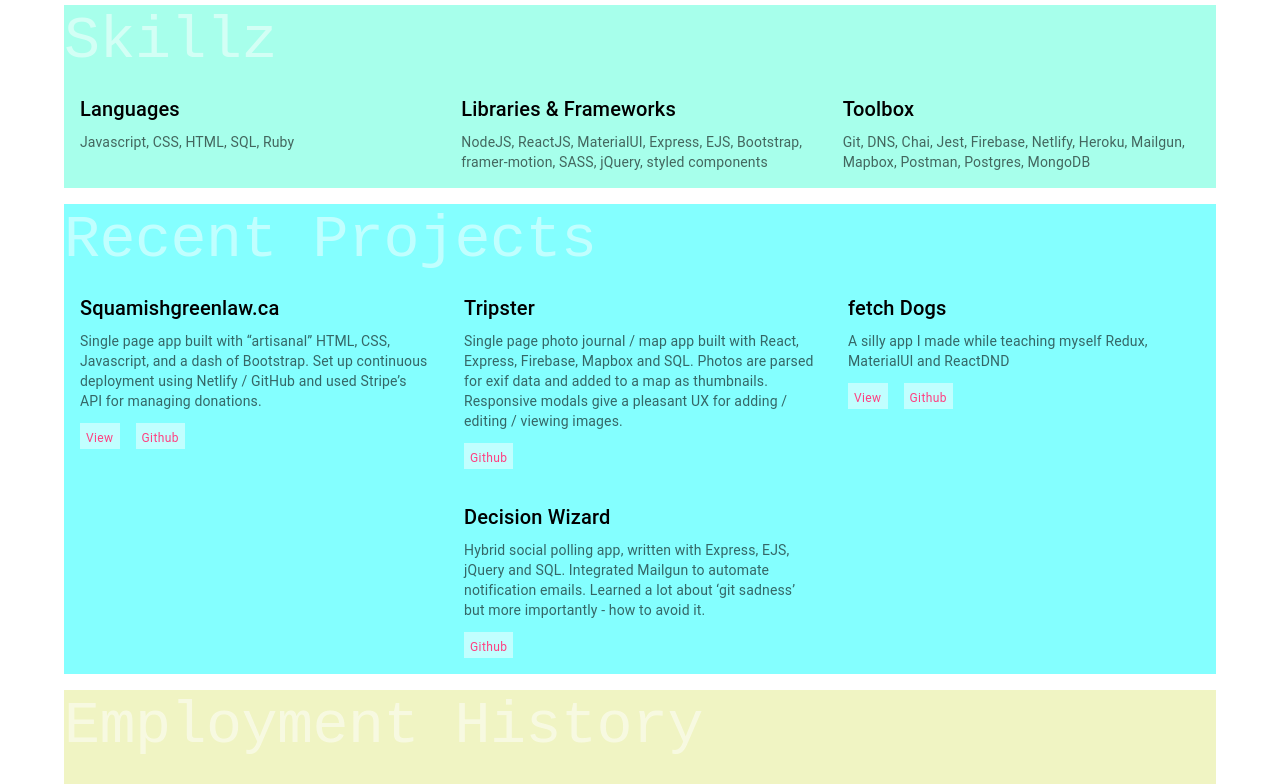
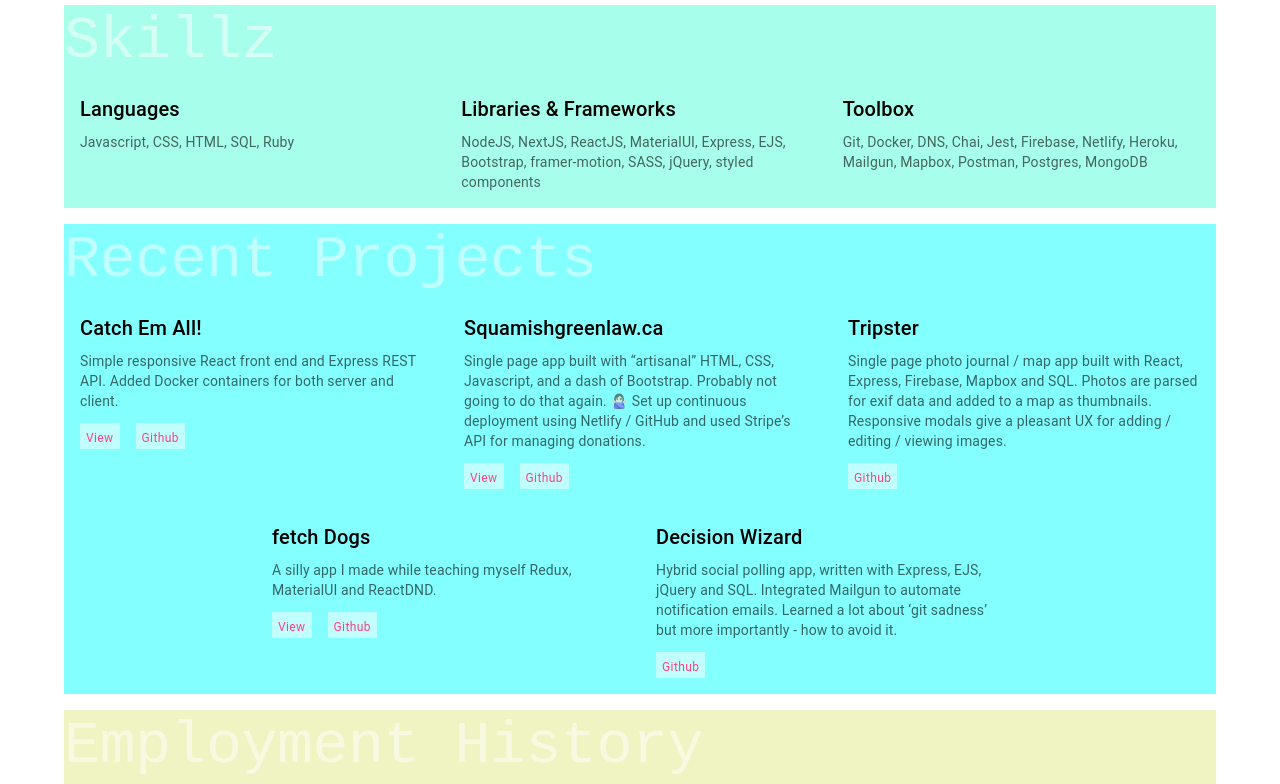
Before and after one commit to teknoboten/boten, a React (Create React App) app: page /resume in a window 1280 px wide. Shown: the part 720-1504 px from the top of the page. Built offline with nearby package versions, Linux system fonts and the light colour scheme.

Commit message:
update resume... resist re-writing this entire app with materialUI

```diff
--- a/src/rzm.js
+++ b/src/rzm.js
@@ -4,12 +4,22 @@ const about = [
   'Coworkers and clients have described me as patient, hard-working, clever and “pleasant to work with, as long as you don’t mind the literal LOL-ing coming from her desk”.',
 ]
 
+const catchEmAll = {
+  title: 'Catch Em All!',
+  github: 'https://github.com/teknoboten/catch-em-all',
+  url: 'https://github.com/teknoboten/catch-em-all',
+  description:
+    'Simple responsive React front end and Express REST API. Added Docker containers for both server and client.',
+  tags: ['Express', 'Docker', 'Material UI', 'Styled Components', 'React']
+}
+
+
 const squamishGreenlaw = {
   title: 'Squamishgreenlaw.ca',
   github: 'https://github.com/teknoboten/SquamishGreenlaw',
   url: 'https://www.squamishgreenlaw.ca/',
   description:
-    'Single page app built with “artisanal” HTML, CSS, Javascript, and a dash of Bootstrap. Set up continuous deployment using Netlify / GitHub and used Stripe’s API for managing donations.',
+    'Single page app built with “artisanal” HTML, CSS, Javascript, and a dash of Bootstrap. Probably not going to do that again. 🙅🏻‍♀️ Set up continuous deployment using Netlify / GitHub and used Stripe’s API for managing donations.',
   tags: ['HTML', 'CSS', 'Javascript', 'Bootstrap', 'Netlify', 'Github'],
 }
 
@@ -27,7 +37,7 @@ const fetchDogs = {
   github: 'https://github.com/teknoboten/fetchDogs',
   url: 'https://sparkling-macaron-10cdb5.netlify.app/',
   description:
-    'A silly app I made while teaching myself Redux, MaterialUI and ReactDND',
+    'A silly app I made while teaching myself Redux, MaterialUI and ReactDND. ',
   tags: ['React', 'Redux', 'UX'],
 }
 
@@ -61,9 +71,9 @@ const uOfW = {
 const skills = {
   languages: 'Javascript, CSS, HTML, SQL, Ruby',
   frameworks:
-    'NodeJS, ReactJS, MaterialUI, Express, EJS, Bootstrap, framer-motion, SASS, jQuery, styled components',
+    'NodeJS, NextJS, ReactJS, MaterialUI, Express, EJS, Bootstrap, framer-motion, SASS, jQuery, styled components',
   toolbox:
-    'Git, DNS, Chai, Jest, Firebase, Netlify, Heroku, Mailgun, Mapbox, Postman, Postgres, MongoDB',
+    'Git, Docker, DNS, Chai, Jest, Firebase, Netlify, Heroku, Mailgun, Mapbox, Postman, Postgres, MongoDB',
 }
 
 const odns = {
@@ -94,7 +104,7 @@ const wardrop = {
   years: '2009 - 2012',
 }
 
-const recentProjects = [squamishGreenlaw, tripster, fetchDogs, decisionWizard]
+const recentProjects = [catchEmAll, squamishGreenlaw, tripster, fetchDogs, decisionWizard]
 const education = [lightHouseLabs, winnipegTech, uOfW]
 const employment = [odns, peer1, wardrop]
 
```
